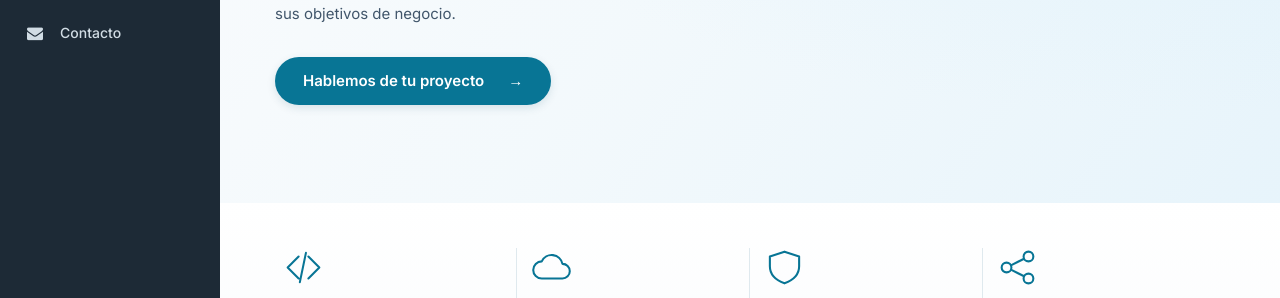
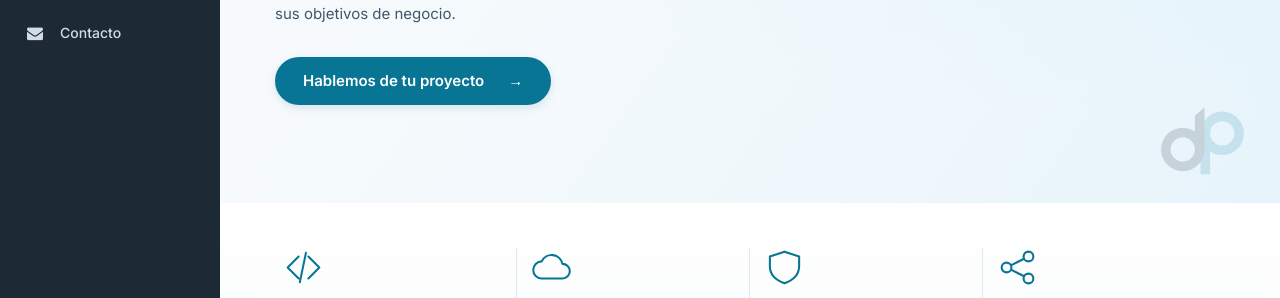
Before and after one commit to dabiz-me/dabiz.me, a Jekyll site: the page built from index.html, in a window 1280 px wide. Shown: the part 277-575 px from the top of the page. Built offline with Jekyll 4.4.1, drawn with Linux system fonts in a browser that asks for light colours.

Commit message:
style: add subtle dp signature to hero lower-right corner

```diff
--- a/_includes/about_section.html
+++ b/_includes/about_section.html
@@ -8,6 +8,12 @@
       <p class="dabiz-description">Soy <strong>David Pérez</strong>. Arquitecto de software y desarrollador backend.<br>Ayudo a empresas a diseñar, desarrollar e integrar sistemas robustos, escalables y alineados con sus objetivos de negocio.</p>
       <a class="dabiz-cta" href="#contact">Hablemos de tu proyecto <span aria-hidden="true">→</span></a>
     </div>
+    <svg class="dabiz-corner-mark" viewBox="18 20 174 146" aria-hidden="true" xmlns="http://www.w3.org/2000/svg">
+      <path fill="#1782a4" fill-rule="evenodd" d="M145 33a43 43 0 1 1 0 86a43 43 0 1 1 0-86Zm0 19a24 24 0 1 0 0 48a24 24 0 1 0 0-48Z"/>
+      <path fill="#1782a4" d="M102 76h19v81h-19z"/>
+      <path fill="#142738" fill-rule="evenodd" d="M67 65a43 43 0 1 1 0 86a43 43 0 1 1 0-86Zm0 19a24 24 0 1 0 0 48a24 24 0 1 0 0-48Z"/>
+      <path fill="#142738" d="M91 41l19-16v83H91z"/>
+    </svg>
   </div>
   <div class="dabiz-specialties" aria-label="Especialidades">
     <article class="dabiz-specialty"><svg viewBox="0 0 32 32" aria-hidden="true"><path d="m12 7-9 9 9 9M20 7l9 9-9 9M18 4l-5 24"/></svg><h2>Desarrollo backend</h2><p>APIs, microservicios, Spring Boot y arquitecturas modernas.</p></article>
--- a/assets/css/portfolio-theme.css
+++ b/assets/css/portfolio-theme.css
@@ -405,3 +405,21 @@ a:focus-visible, button:focus-visible, input:focus-visible, textarea:focus-visib
 @media (max-width:767px){
  .dabiz-landing .dabiz-hero {min-height:0;padding:35px 27px 100px}
 }
+
+/* Subtle dp signature in the lower right of the homepage hero. */
+.dabiz-landing .dabiz-corner-mark {
+  position: absolute;
+  right: 34px;
+  bottom: 24px;
+  width: 88px;
+  height: auto;
+  opacity: .16;
+  pointer-events: none;
+  z-index: 0;
+}
+@media (max-width: 1100px) {
+  .dabiz-landing .dabiz-corner-mark { right: 26px; bottom: 22px; width: 74px; }
+}
+@media (max-width: 767px) {
+  .dabiz-landing .dabiz-corner-mark { right: 18px; bottom: 18px; width: 58px; opacity: .13; }
+}
```
